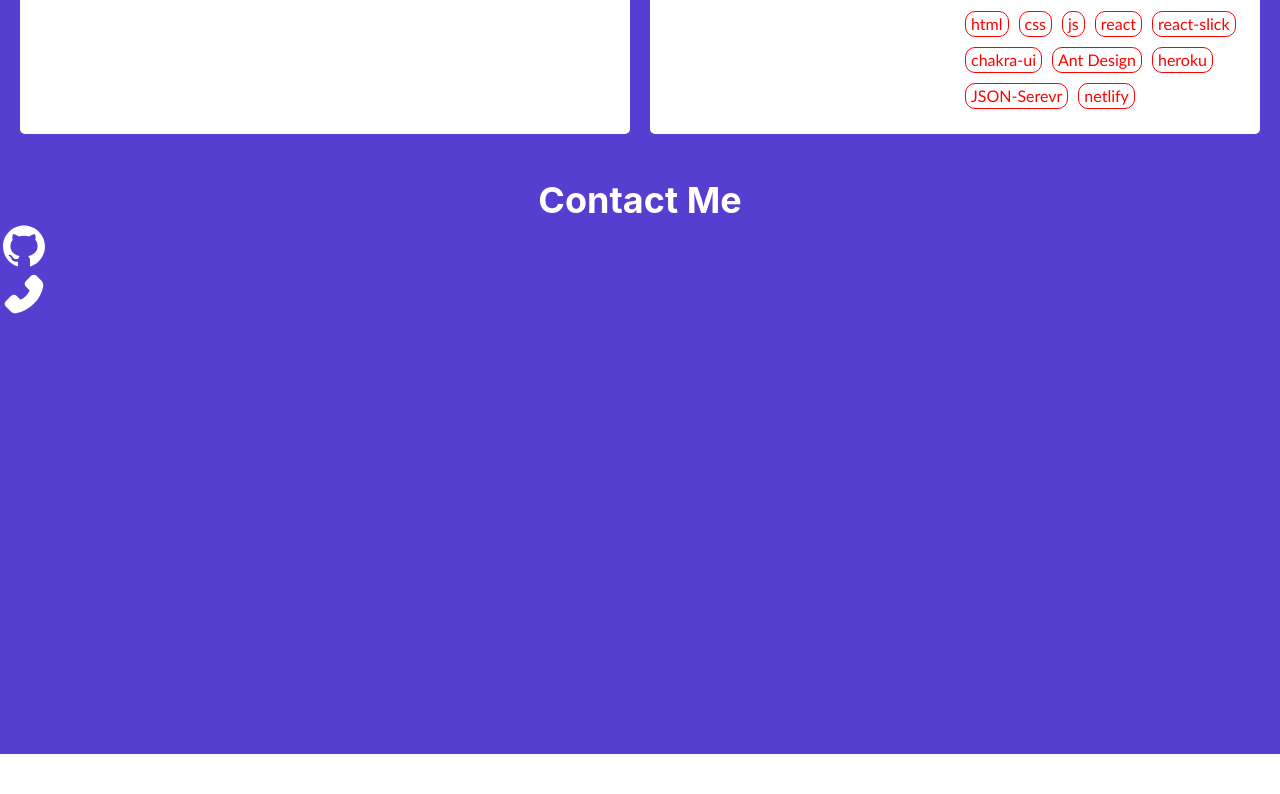
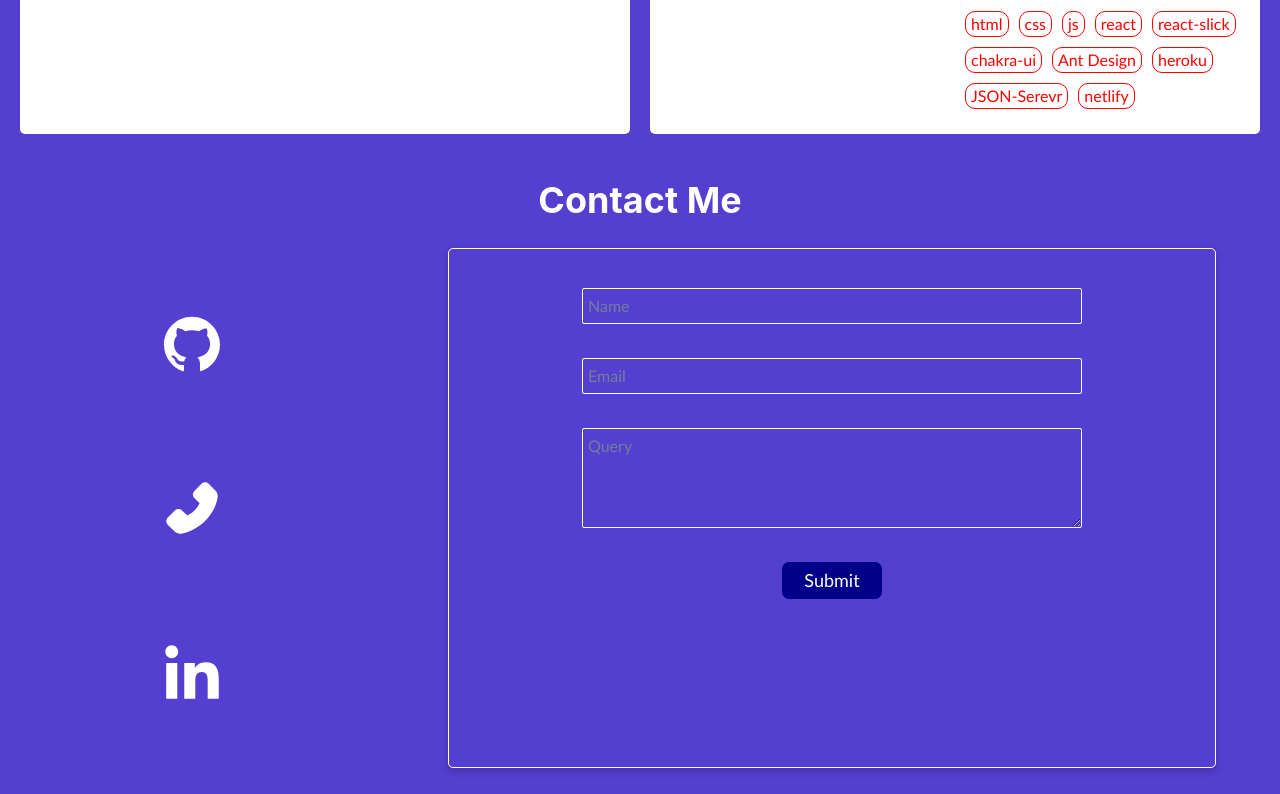
Before and after one commit to Madhusudan0906/Madhusudan0906.github.io, a React (Create React App) app: page / in a window 1280 px wide. Shown: the part 4125-4919 px from the top of the page. Before the commit the page ends 4879 px from the top, so only its background shows below. Built offline with nearby package versions, Linux system fonts and the light colour scheme.

Commit message:
added contactspage

```diff
--- a/src/components/Contact/Contact.jsx
+++ b/src/components/Contact/Contact.jsx
@@ -1,16 +1,29 @@
 import { Heading } from "@chakra-ui/react";
 import {AiFillGithub,AiFillPhone} from "react-icons/ai";
+import {GrLinkedinOption} from "react-icons/gr";
 import styles from "./Contact.module.css"
 export default function Contact(){
     return (
         <div className={styles.main}>
             <Heading>Contact Me</Heading>
+            <div className={styles.contact}>
+            <div className={styles.cicon}>
+            <a href="https://github.com/Madhusudan0906" target="_blank">
+        <AiFillGithub size="4em"/></a>
+        <a href="tel:9893560297" target="_blank"><AiFillPhone size="4em"/></a>
+        <a href="https://www.linkedin.com/in/madhusudan-prajapat-918808169/" target="_blank"><GrLinkedinOption size="4em" /></a>
+        </div>
         <div>
-            <a href="https://github.com/Madhusudan0906" target="_blank">
-        <AiFillGithub size="3em"/></a>
-        <a href="tel:9893560297" target="_blank"><AiFillPhone size="3em"/></a>
-        <a href="" target="_blank"></a>
+            <form className={styles.cform}>
+                <br/>
+                <input type="text" placeholder="Name" /><br/>
+                <input type="text" placeholder="Email"/><br/>
+                <textarea placeholder="Query"></textarea><br/>
+                <input type="submit" style={{width:"100px",backgroundColor:"darkblue",fontSize:"18px",border:"none",borderRadius:"7px",padding:"5px 10px"}}/><br/>
+            </form>
         </div>
+            </div>
+
         </div>
     );
 }
--- a/src/components/Contact/Contact.module.css
+++ b/src/components/Contact/Contact.module.css
@@ -3,3 +3,49 @@
     color: white;
     padding-top: 2%;
 }
+.contact{
+    display: flex;
+    justify-content: space-around;
+
+}
+.contact>div:last-child{
+    min-width:60%;
+    margin: 2% 5%;
+    border: 1px solid;
+    border-radius: 5px;
+    box-shadow: rgba(0, 0, 0, 0.24) 0px 3px 8px;
+}
+.cform{
+    display: flex;
+    flex-direction: column;
+    gap:5px;
+    justify-content: center;
+    align-items: center;
+    padding-top: 10px;
+}
+.cicon{
+    display: flex;
+    flex-direction: column;
+    align-items: center;
+    gap: 100px;
+    padding: 5%;
+    width: 20%;
+    margin: 2% 5%;
+}
+.cform>input{
+    background-color: transparent;
+    color: white;
+    border: 1px solid;
+    border-radius: 2px;
+    width: 500px;
+    padding: 5px;
+}
+.cform>textarea{
+    background-color: transparent;
+    color: white;
+    border: 1px solid;
+    border-radius: 2px;
+    width: 500px;
+    min-height: 100px;
+    padding: 5px;
+}
```
